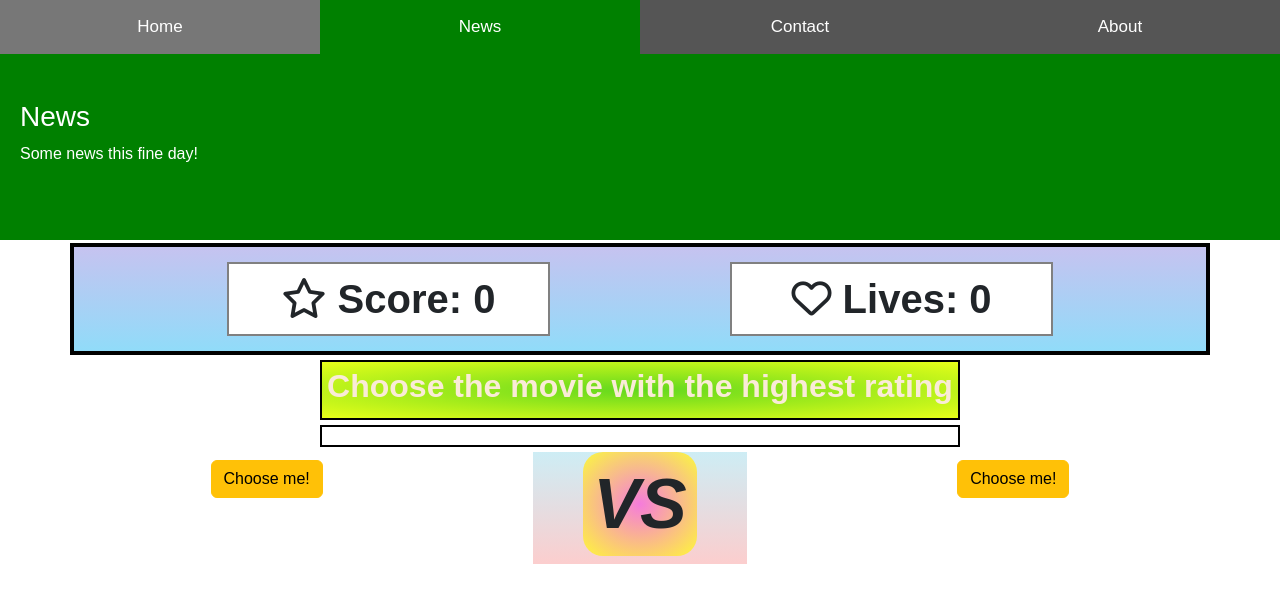
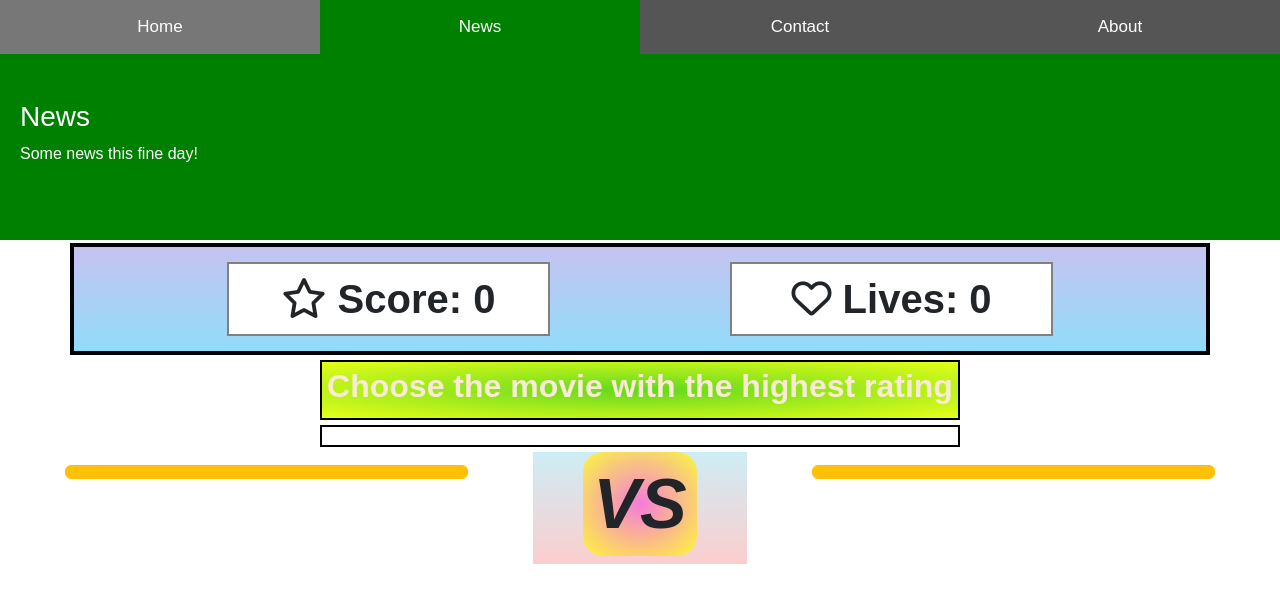
Before and after one commit to therandommer/Movie-Rating-Game, a plain HTML site: page assets/game.html in a window 1280 px wide. Drawn offline with nearby package versions, Linux system fonts and the light colour scheme; no server answers.

Commit message:
margin added to btn in game.css, btn set to full width of column. in api.js 2 lines added to prepend the film title to the button for each film called

```diff
--- a/assets/css/game.css
+++ b/assets/css/game.css
@@ -95,6 +95,11 @@ body, html {
     display : none !important;
 }
 
+.btn {
+  width: 100%;
+  margin-bottom: 3px;
+}
+
 /*hover feature to change button colour*/
 .btn-warning:hover{
   color: red !important;
--- a/assets/game.html
+++ b/assets/game.html
@@ -74,7 +74,7 @@
         <div class="row justify-content-evenly">
             <div class="col-12 col-sm-4">
               <h4 class="filmNames" id="filmOneName"></h4>
-                <button class="btn btn-primary btn-warning" id="filmOneBtn">Choose me!</button>
+                <button class="btn btn-primary btn-warning" id="filmOneBtn"></button>
                 <div id="filmOne"></div>
             </div>
             <div class="col-12 col-sm-2" id="centreColumn">
@@ -83,7 +83,7 @@
             </div>
             <div class="cl-12 col-sm-4">
               <h4 class="filmNames" id="filmTwoName"></h4>
-                <button class="btn btn-primary btn-warning" id="filmTwoBtn">Choose me!</button>
+                <button class="btn btn-primary btn-warning" id="filmTwoBtn"></button>
                 <div id="filmTwo"></div>
             </div>
         </div>
--- a/assets/js/API.js
+++ b/assets/js/API.js
@@ -93,10 +93,12 @@ function populateFilms(filmNumber) {
                 if (filmNumber === 1) //place poster on the left
                 {
                     $("#filmOne").prepend(thisImage);
+                    $("#filmOneBtn").prepend(content.Title);
                 }
                 else if (filmNumber === 2) //place poster on the right
                 {
                     $("#filmTwo").prepend(thisImage);
+                    $("#filmTwoBtn").prepend(content.Title);
                 }
             }
             else
```
